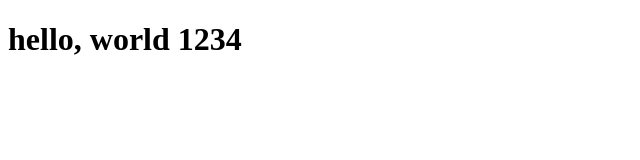
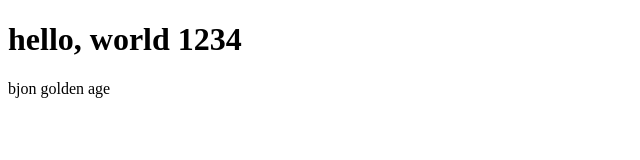
Before and after one commit to ChubbyByte/git-101-born2dev, a plain HTML site: page index.html in a window 1280 px wide. Shown: the whole page, without its empty margins (0-640 px from the left). Drawn offline with Linux system fonts and the light colour scheme.

Commit message:
upadate bjon golden age

```diff
--- a/index.html
+++ b/index.html
@@ -8,5 +8,6 @@
 </head>
 <body>
   <h1>hello, world 1234</h1>
+  <p>bjon golden age</p>
 </body>
 </html>
```
